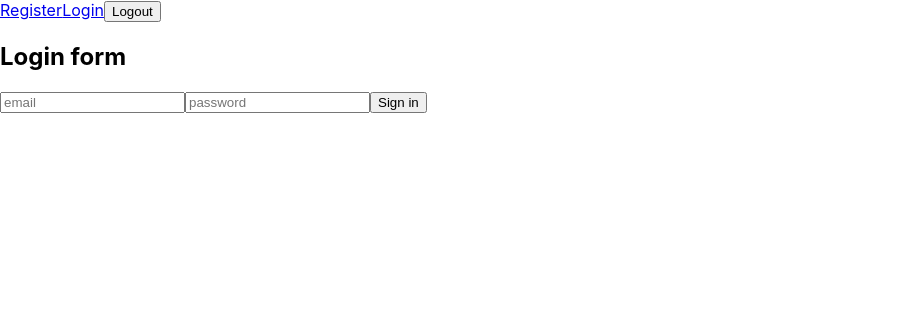
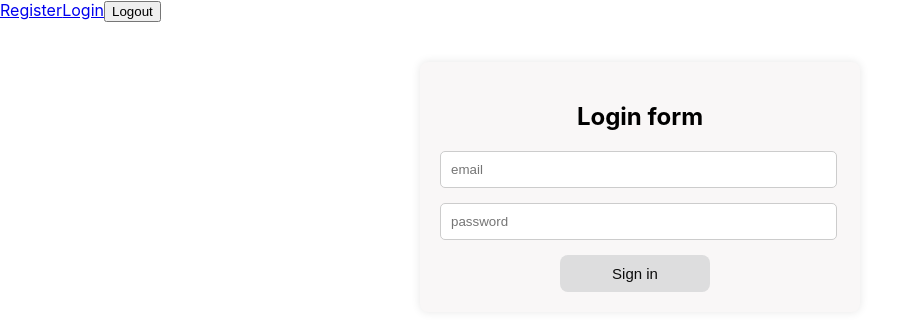
Before and after one commit to tikhomirowww/future-fullstack, a React (Create React App) app: page /login in a window 1280 px wide. Shown: the top 330 px of the page, without its empty margins (0-900 px from the left). Built offline with nearby package versions, Linux system fonts and the light colour scheme.

Commit message:
verification

```diff
--- a/src/pages/auth/LoginPage.tsx
+++ b/src/pages/auth/LoginPage.tsx
@@ -2,6 +2,7 @@ import React, { ChangeEvent, FormEvent, useState } from "react";
 import { useAppDispatch, useAppSelector } from "../../helpers/hooks";
 import { loginUser, registerUser } from "../../store/actions/users.actions";
 import { useNavigate } from "react-router-dom";
+import styles from "./regLog.module.css";
 
 const LoginPage = () => {
   const [user, setUser] = useState({
@@ -25,7 +26,8 @@ const LoginPage = () => {
   }
 
   return (
-    <form onSubmit={handleSubmit}>
+    <div className={styles.container}>
+      <form onSubmit={handleSubmit} className={styles.form}>
         <h2>Login form</h2>
         {error && <h2 style={{ color: "red" }}>{error}!!!</h2>}
         {Object.keys(user).map((item) => (
@@ -35,11 +37,33 @@ const LoginPage = () => {
             key={item}
             type="text"
             placeholder={item}
+            className={styles.input}
           />
         ))}
-      <button>Sign in</button>
+        <button className={styles.button}>Sign in</button>
       </form>
+    </div>
   );
+
+  // return (
+  //   <div className={styles.container}>
+  //     <form onSubmit={handleSubmit} className={styles.form}>
+  //       <h2>Register form</h2>
+  //       {error && <h2 style={{ color: "red" }}>{error}!!!</h2>}
+  //       {Object.keys(user).map((item) => (
+  //         <input
+  //           onChange={handleChange}
+  //           name={item}
+  //           key={item}
+  //           type="text"
+  //           placeholder={item}
+  //           className={styles.input}
+  //         />
+  //       ))}
+  //       <button className={styles.button}>Sign up</button>
+  //     </form>
+  //   </div>
+  // );
 };
 
 export default LoginPage;
--- a/src/pages/auth/RegisterPage.tsx
+++ b/src/pages/auth/RegisterPage.tsx
@@ -2,9 +2,11 @@ import React, { ChangeEvent, FormEvent, useState } from "react";
 import { useAppDispatch, useAppSelector } from "../../helpers/hooks";
 import { registerUser } from "../../store/actions/users.actions";
 import { useNavigate } from "react-router-dom";
+import { RegisterValues } from "../../types";
+import styles from "./regLog.module.css";
 
 const RegisterPage = () => {
-  const [user, setUser] = useState({
+  const [user, setUser] = useState<RegisterValues>({
     email: "",
     password: "",
     password_confirm: "",
@@ -22,11 +24,35 @@ const RegisterPage = () => {
 
   function handleSubmit(e: FormEvent<HTMLFormElement>) {
     e.preventDefault();
+
+    if (!user.email || !user.password || !user.password_confirm) {
+      alert("Please fill in all fields!");
+      return;
+    }
+
+    //  for (let key in user) {
+    //    if (!user[key]) {
+    //      alert("Please fill in all fields!");
+    //      return;
+    //    }
+    //  }
+
+    if (user.password.length <= 6) {
+      alert("Min length of password is 6 symbols");
+      return;
+    }
+
+    if (user.password !== user.password_confirm) {
+      alert("Passowrds do not match!");
+      return;
+    }
+
     dispatch(registerUser({ data: user, navigate }));
   }
 
   return (
-    <form onSubmit={handleSubmit}>
+    <div className={styles.container}>
+      <form onSubmit={handleSubmit} className={styles.form}>
         <h2>Register form</h2>
         {error && <h2 style={{ color: "red" }}>{error}!!!</h2>}
         {Object.keys(user).map((item) => (
@@ -36,10 +62,12 @@ const RegisterPage = () => {
             key={item}
             type="text"
             placeholder={item}
+            className={styles.input}
           />
         ))}
-      <button>Sign up</button>
+        <button className={styles.button}>Sign up</button>
       </form>
+    </div>
   );
 };
 
--- /dev/null
+++ b/src/pages/auth/regLog.module.css
@@ -0,0 +1,45 @@
+.container {
+  display: flex;
+  justify-content: center;
+  margin-top: 40px;
+}
+
+.form {
+  width: 400px;
+  padding: 20px;
+  background-color: #f9f7f7;
+  border-radius: 8px;
+  box-shadow: 0 0 10px rgba(0, 0, 0, 0.1);
+  /* margin-top: 100px; */
+}
+
+.form h2 {
+  margin-bottom: 20px;
+  text-align: center;
+}
+
+.form input {
+  width: 375px;
+  margin-bottom: 15px;
+  padding: 10px;
+  border: 1px solid #ccc;
+  border-radius: 5px;
+}
+
+.form button {
+  width: 150px;
+  padding: 10px;
+  background-color: #ddddde;
+  color: #0b0b0b;
+  border: none;
+  border-radius: 8px;
+  cursor: pointer;
+  transition: 0.5s ease;
+  font-size: 15px;
+  margin-left: 120px;
+}
+
+.form button:hover {
+  background-color: #060606;
+  color: white;
+}
```
Lines whose indentation alone changed are shown as unchanged.
